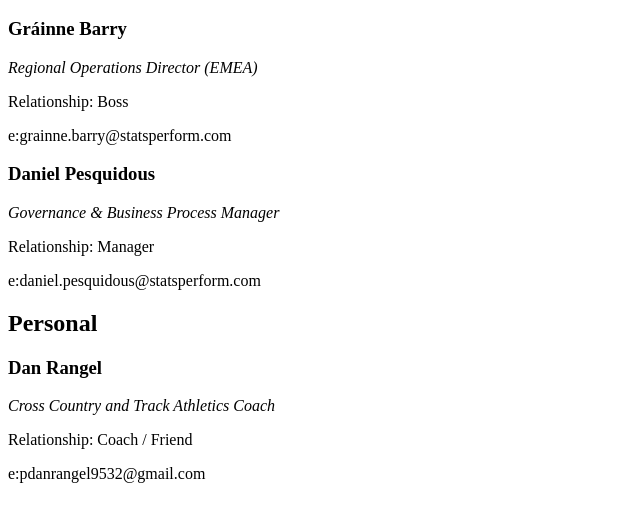
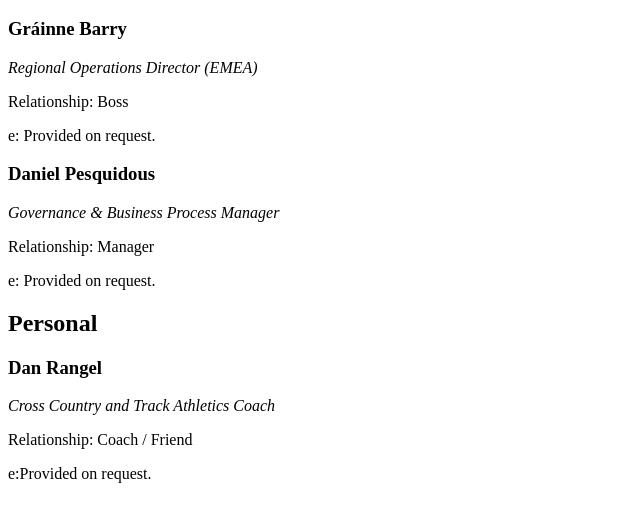
Before and after one commit to ZairaC7/Zaira-Covarrubias-Portfolio, a plain HTML site: page references.html in a window 1280 px wide. Shown: the part 109-630 px from the top of the page, without its empty margins (0-640 px from the left). Drawn offline with Linux system fonts and the light colour scheme.

Commit message:
Update references.html

```diff
--- a/references.html
+++ b/references.html
@@ -11,15 +11,15 @@
         <h3><b>Gráinne Barry</b></h3>
         <p><i>Regional Operations Director (EMEA)</i></p>
         <P>Relationship: Boss</P>
-        <p>e:grainne.barry@statsperform.com</p>
+        <p>e: Provided on request.</p>
         <h3><b>Daniel Pesquidous</b></h3>
         <p><i>Governance & Business Process Manager</i></p>
         <p>Relationship: Manager</p>
-        <p>e:daniel.pesquidous@statsperform.com</p>
+        <p>e: Provided on request.</p>
     <h2><b>Personal</b></h2>
         <h3><b>Dan Rangel</b></h3>
         <p><i>Cross Country and Track Athletics Coach</i></p>
         <p>Relationship: Coach / Friend</p>
-        <p>e:pdanrangel9532@gmail.com</p>
+        <p>e:Provided on request.</p>
 </body>
 </html>
```
